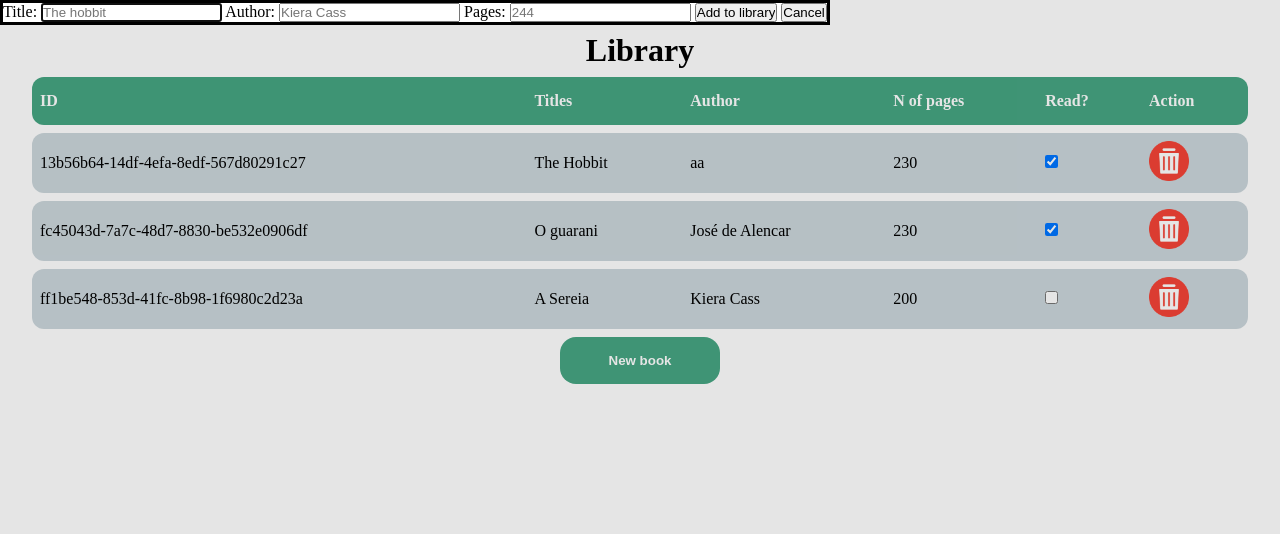
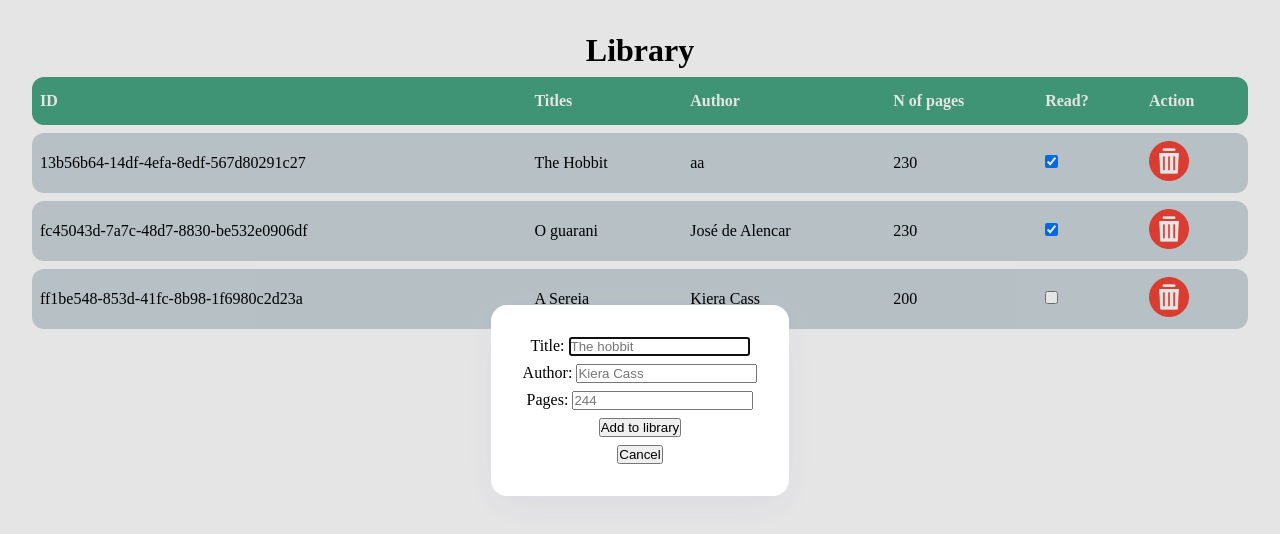
Before and after one commit to raory1/library, a plain HTML site: page index.html in a window 1280 px wide. Both pictures are taken after a click on the button "New book". Drawn offline with Linux system fonts and the light colour scheme.

Commit message:
style: add basic style to dialog form

```diff
--- a/styles.css
+++ b/styles.css
@@ -79,5 +79,21 @@ button {
     border-radius: 1rem;
     width: 10rem;
     color: white;
-    font-weight: bold
+    font-weight: bold;
 }
+
+dialog {
+    border: none;
+    border-radius: 1rem;
+    margin: auto;
+    box-shadow: 0px 11px 39px 0px rgba(46, 34, 151, 0.055);
+
+    & form {
+        display: flex;
+        flex-direction: column;
+        justify-content: center;
+        align-items: center;
+        padding: 2rem;
+        gap: 0.5rem
+    }
+}
```
